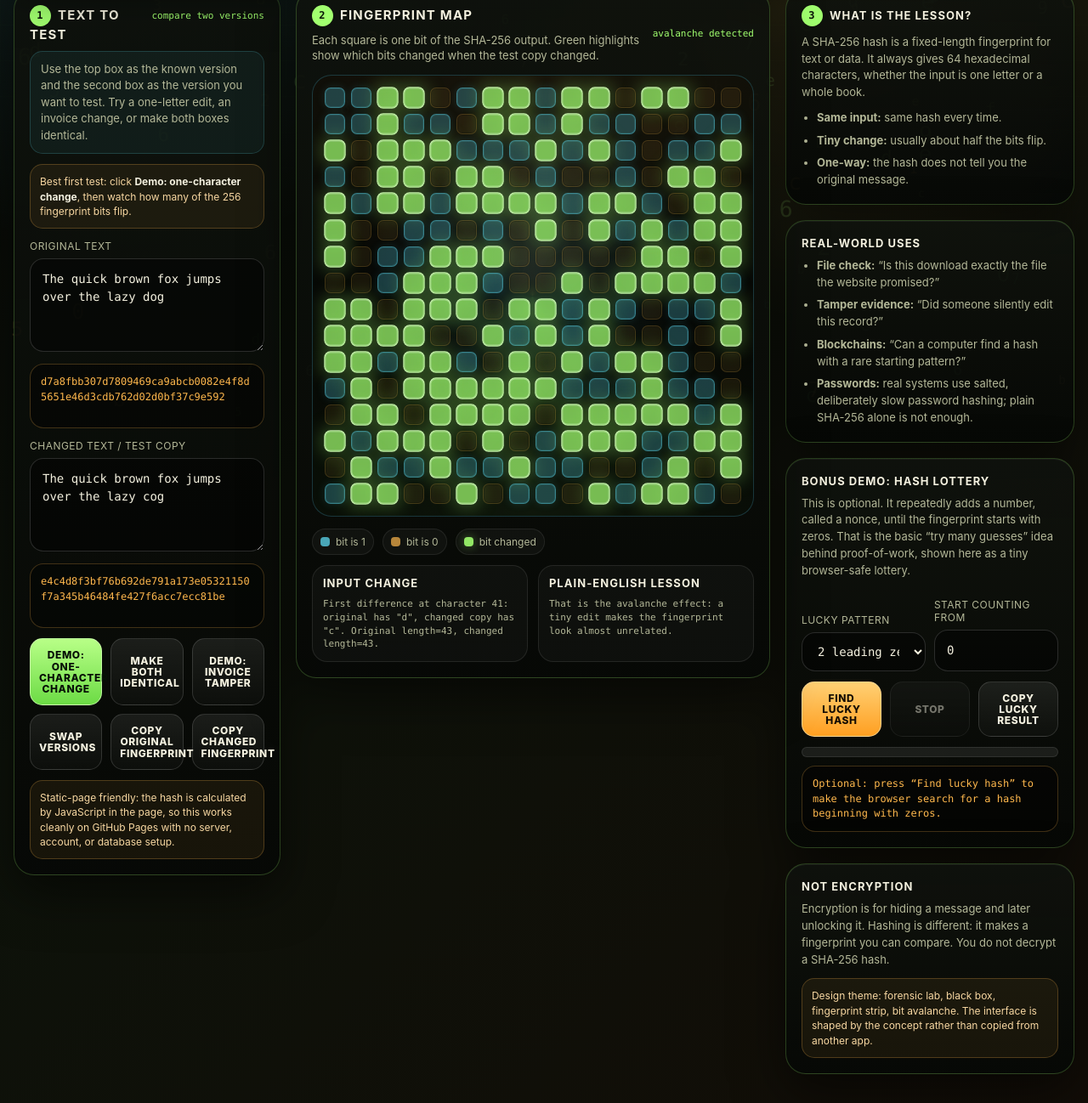
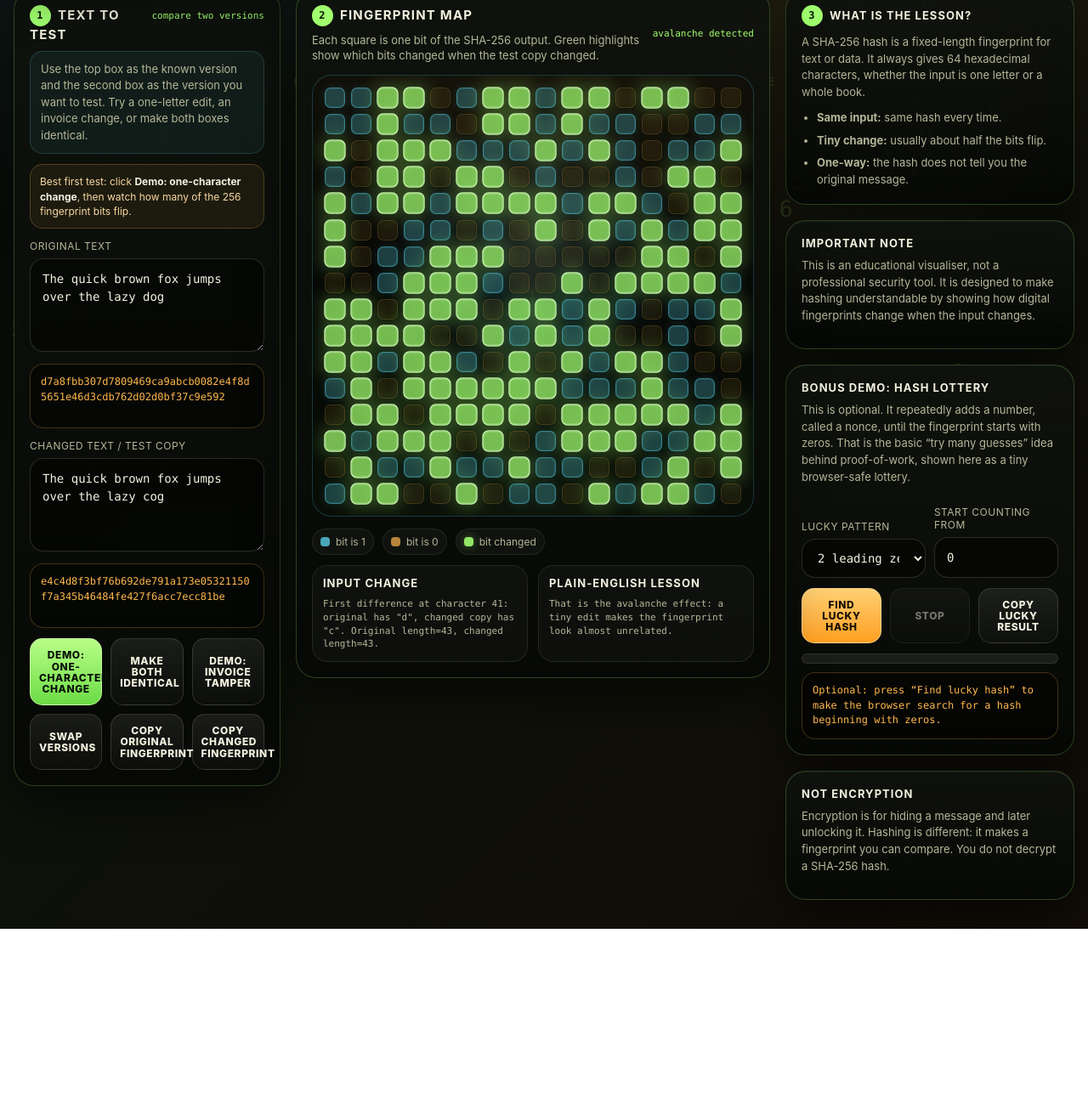
Before and after one commit to interstellar-hitchhiker/hash-gen, a plain HTML site: page index.html in a window 1280 px wide. Shown: the part 307-1605 px from the top of the page at 85% size. After the commit the page ends 1400 px from the top, so only its background shows below. Drawn offline with Linux system fonts and the light colour scheme.

Commit message:
Update index.html

```diff
--- a/index.html
+++ b/index.html
@@ -649,9 +649,6 @@
           <button id="copyBBtn">Copy changed fingerprint</button>
         </div>
 
-        <div class="note">
-          Static-page friendly: the hash is calculated by JavaScript in the page, so this works cleanly on GitHub Pages with no server, account, or database setup.
-        </div>
       </section>
 
       <section class="bit-stage">
@@ -697,13 +694,8 @@
         </section>
 
         <section class="explain-card">
-          <h3>Real-world uses</h3>
-          <ul>
-            <li><strong>File check:</strong> “Is this download exactly the file the website promised?”</li>
-            <li><strong>Tamper evidence:</strong> “Did someone silently edit this record?”</li>
-            <li><strong>Blockchains:</strong> “Can a computer find a hash with a rare starting pattern?”</li>
-            <li><strong>Passwords:</strong> real systems use salted, deliberately slow password hashing; plain SHA-256 alone is not enough.</li>
-          </ul>
+          <h3>Important note</h3>
+          <p>This is an educational visualiser, not a professional security tool. It is designed to make hashing understandable by showing how digital fingerprints change when the input changes.</p>
         </section>
 
         <section class="explain-card">
@@ -736,9 +728,6 @@
         <section class="explain-card">
           <h3>Not encryption</h3>
           <p>Encryption is for hiding a message and later unlocking it. Hashing is different: it makes a fingerprint you can compare. You do not decrypt a SHA-256 hash.</p>
-          <div class="note">
-            Design theme: forensic lab, black box, fingerprint strip, bit avalanche. The interface is shaped by the concept rather than copied from another app.
-          </div>
         </section>
       </aside>
     </main>
```
